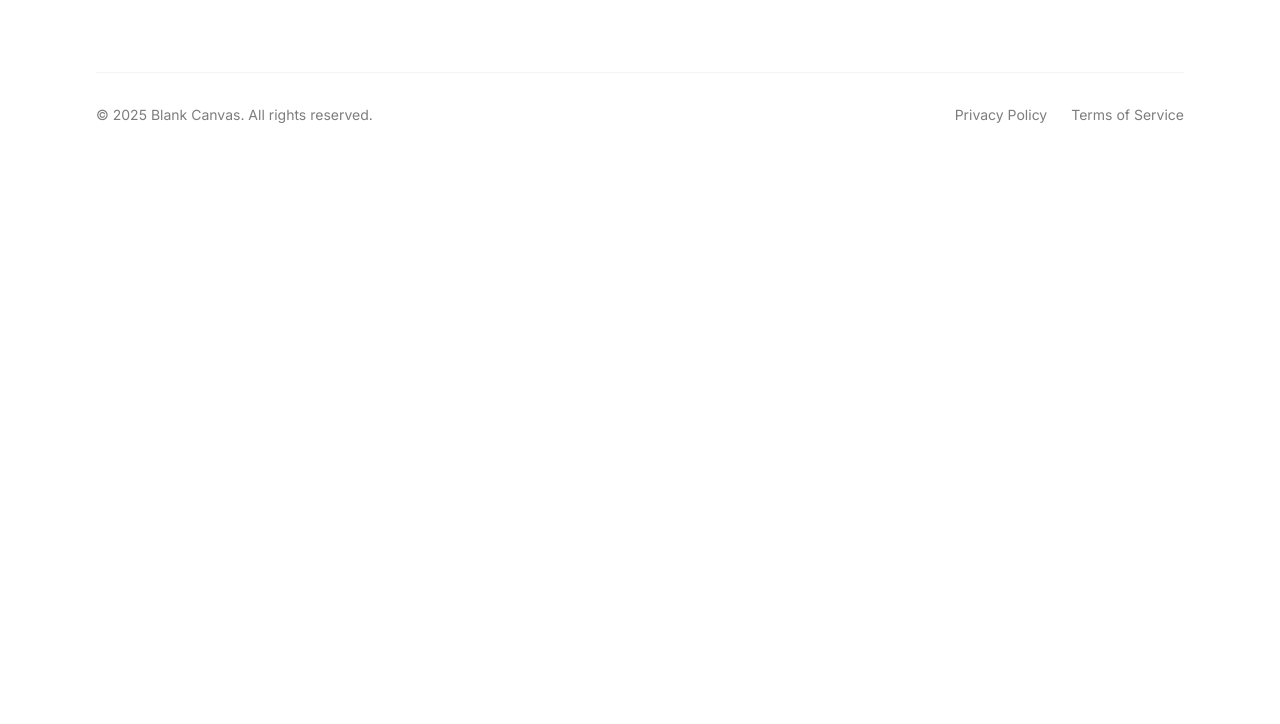
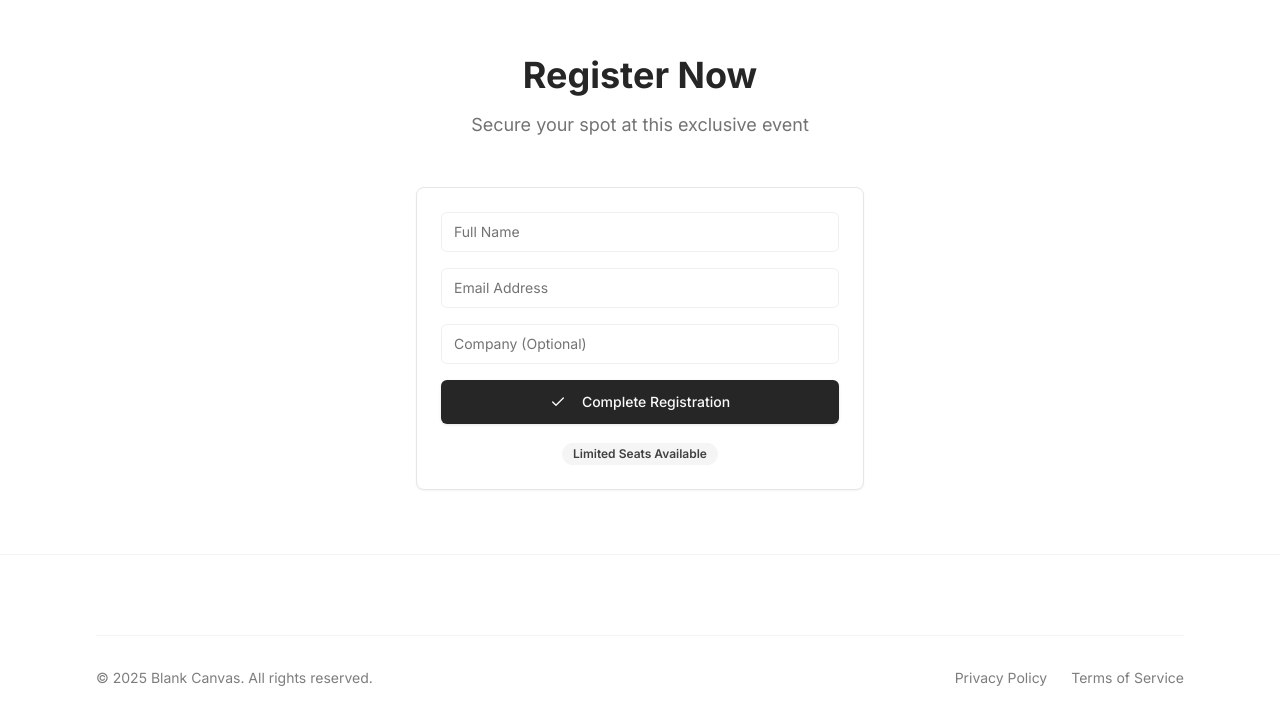
Before and after one commit to lovable-blank-canvas/canvas-white-event, a React (Vite) app: page / in a window 1280 px wide. Shown: the part 2318-3042 px from the top of the page. Before the commit the page ends 2491 px from the top, so only its background shows below. Built offline with nearby package versions, Linux system fonts and the light colour scheme.

Commit message:
Fix: Registration component type error
The Registration component was not returning a valid JSX element, causing a TypeScript error when used in Index.tsx. This commit ensures the component returns a JSX element.

```diff
--- a/src/components/Registration.tsx
+++ b/src/components/Registration.tsx
@@ -4,6 +4,56 @@ import { Card } from "@/components/ui/card";
 import { Badge } from "@/components/ui/badge";
 import { Check } from "lucide-react";
 const Registration = () => {
-  return;
+  return (
+    <section className="py-16 px-4">
+      <div className="max-w-4xl mx-auto">
+        <div className="text-center mb-12">
+          <h2 className="text-3xl md:text-4xl font-heading font-bold text-primary mb-4">
+            Register Now
+          </h2>
+          <p className="text-lg text-muted-foreground">
+            Secure your spot at this exclusive event
+          </p>
+        </div>
+
+        <Card className="max-w-md mx-auto">
+          <div className="p-6">
+            <div className="space-y-4">
+              <div>
+                <Input
+                  placeholder="Full Name"
+                  className="w-full"
+                />
+              </div>
+              <div>
+                <Input
+                  type="email"
+                  placeholder="Email Address"
+                  className="w-full"
+                />
+              </div>
+              <div>
+                <Input
+                  placeholder="Company (Optional)"
+                  className="w-full"
+                />
+              </div>
+
+              <Button className="w-full" size="lg">
+                <Check className="w-4 h-4 mr-2" />
+                Complete Registration
+              </Button>
+
+              <div className="text-center">
+                <Badge variant="secondary" className="text-xs">
+                  Limited Seats Available
+                </Badge>
+              </div>
+            </div>
+          </div>
+        </Card>
+      </div>
+    </section>
+  );
 };
 export default Registration;
```
